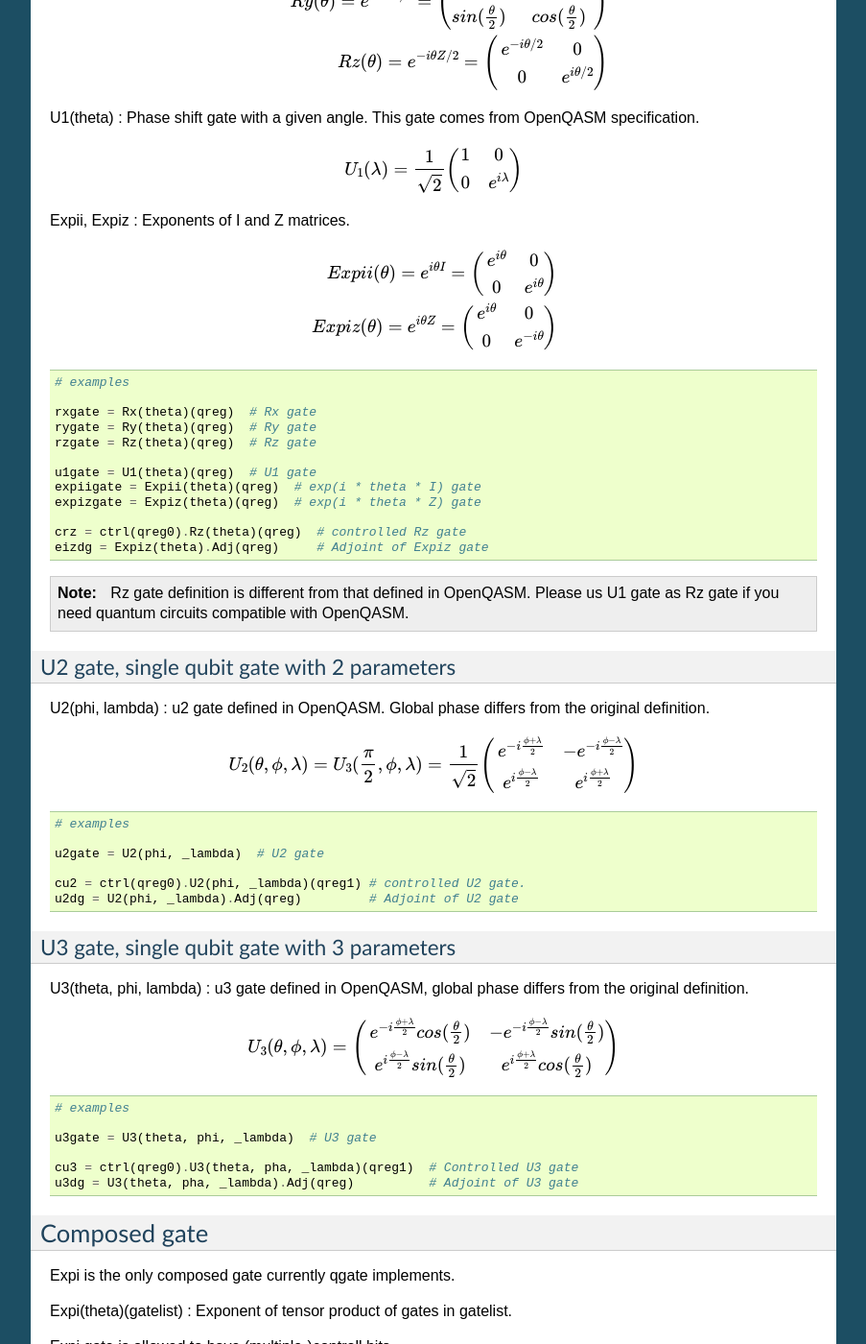
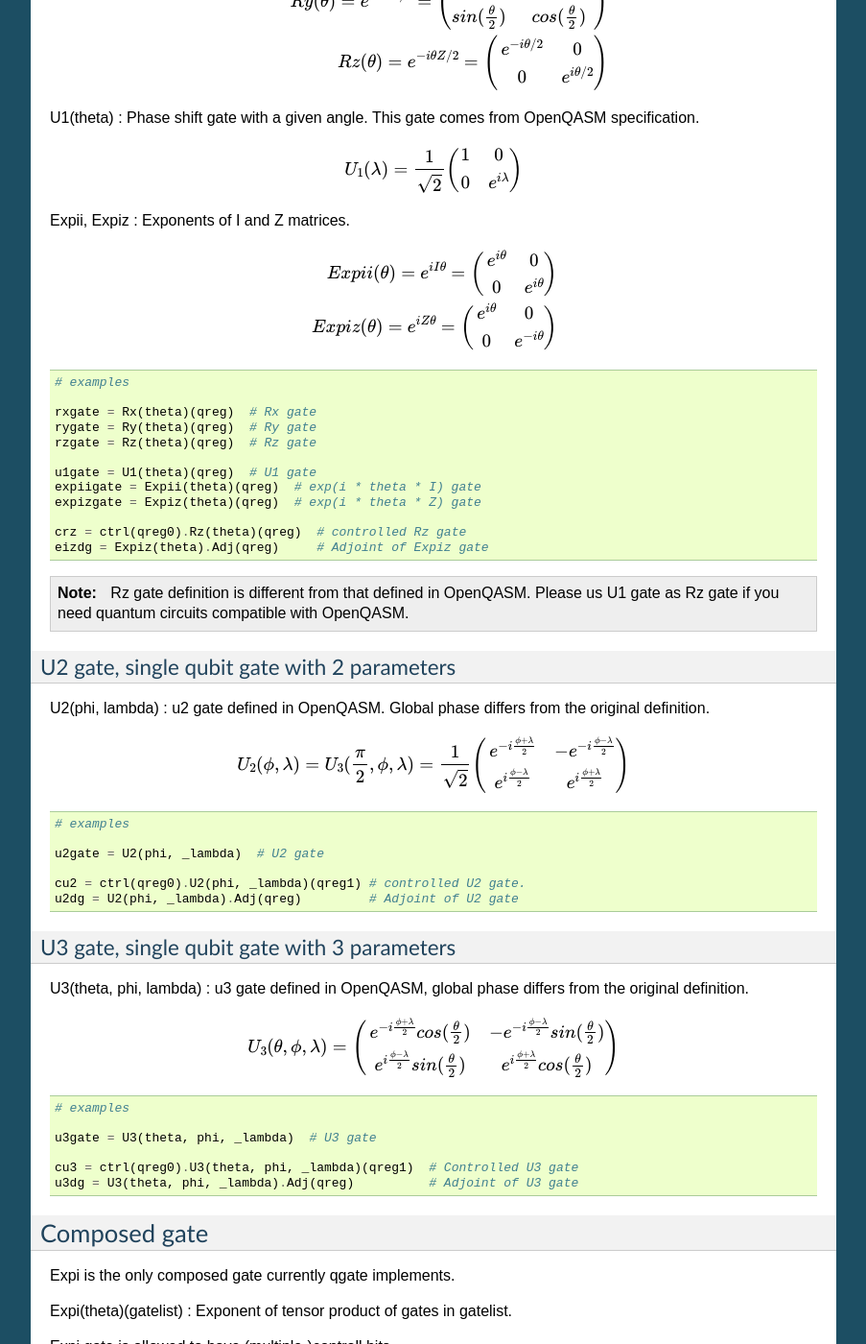
Before and after one commit to shinmorino/qgate, a Sphinx documentation site: the page built from docs/source/gate.rst, in a window 1280 px wide and 1400 px high, scrolled down 1675 px. Shown: the whole window at 96% size, without its empty margins (198-1101 px from the left). Built offline with Sphinx 7.4.7, drawn with Linux system fonts in a browser that asks for light colours; some of the changed text lies outside the part shown.

```diff
--- a/docs/source/gate.rst
+++ b/docs/source/gate.rst
@@ -121,9 +121,9 @@ Expii, Expiz : Exponents of I and Z matrices.
 
 .. math::
 
-   Expii(\theta) = e^{i{\theta}I} = \begin{pmatrix} e^{i\theta} & 0 \\ 0 & e^{i\theta} \end{pmatrix}
+   Expii(\theta) = e^{i I{\theta}} = \begin{pmatrix} e^{i\theta} & 0 \\ 0 & e^{i\theta} \end{pmatrix}
 
-   Expiz(\theta) = e^{i{\theta}Z} = \begin{pmatrix} e^{i\theta} & 0 \\ 0 & e^{-i\theta} \end{pmatrix}
+   Expiz(\theta) = e^{i Z{\theta}} = \begin{pmatrix} e^{i\theta} & 0 \\ 0 & e^{-i\theta} \end{pmatrix}
 
 
 .. code-block:: python
@@ -155,7 +155,7 @@ U2(phi, lambda) : u2 gate defined in OpenQASM.  Global phase differs from the or
 
 .. math::
 
-   U_2(\theta, \phi, \lambda) = U_3(\frac{\pi}2, \phi, \lambda) =
+   U_2(\phi, \lambda) = U_3(\frac{\pi}2, \phi, \lambda) =
    \frac{1}{\sqrt{2}}
    \begin{pmatrix}
    e^{-i \frac{\phi + \lambda}2}
@@ -195,8 +195,8 @@ U3(theta, phi, lambda) : u3 gate defined in OpenQASM, global phase differs from
 
    u3gate = U3(theta, phi, _lambda)  # U3 gate
 
-   cu3 = ctrl(qreg0).U3(theta, pha, _lambda)(qreg1)  # Controlled U3 gate
-   u3dg = U3(theta, pha, _lambda).Adj(qreg)          # Adjoint of U3 gate
+   cu3 = ctrl(qreg0).U3(theta, phi, _lambda)(qreg1)  # Controlled U3 gate
+   u3dg = U3(theta, phi, _lambda).Adj(qreg)          # Adjoint of U3 gate
 
 
 Composed gate
--- a/docs/source/index.rst
+++ b/docs/source/index.rst
@@ -23,7 +23,9 @@ Features
 #. Various simulator runtimes
 
    Python version    : As a reference imlpementation to show algorithm
+
    CPU version       : Parallelized by using OpenMP for performance.
+
    GPU(CUDA) version : Accelerated by using CUDA, NVIDIA GPUs.
 
 
--- a/docs/source/measurement.rst
+++ b/docs/source/measurement.rst
@@ -44,7 +44,7 @@ measure(ref, gatelist) measures multiple-qregs, and observable is defined by gat
 
 
    # single-bit measurement is identical to the following.
-   m = measure(ref, Z(qreg)
+   m = measure(ref, Z(qreg))
    circuit.append(m)
 
 
--- a/docs/source/quick_start_guide.rst
+++ b/docs/source/quick_start_guide.rst
@@ -559,7 +559,7 @@ Getting probability as array
 Other examples
 --------------
 
-You can find other examples at `qgate github repository <https://github.com/shinmoirno/qgate>`_.
+You can find other examples at `qgate github repository <https://github.com/shinmorino/qgate>`_.
 
 - `grover.py <https://github.com/shinmorino/qgate/tree/master/examples/grover.py>`_
 
```
Also changed, not shown: other parts of docs/source/gate.rst (+7 -7 lines), docs/source/simulator.rst (+26 -9 lines).
